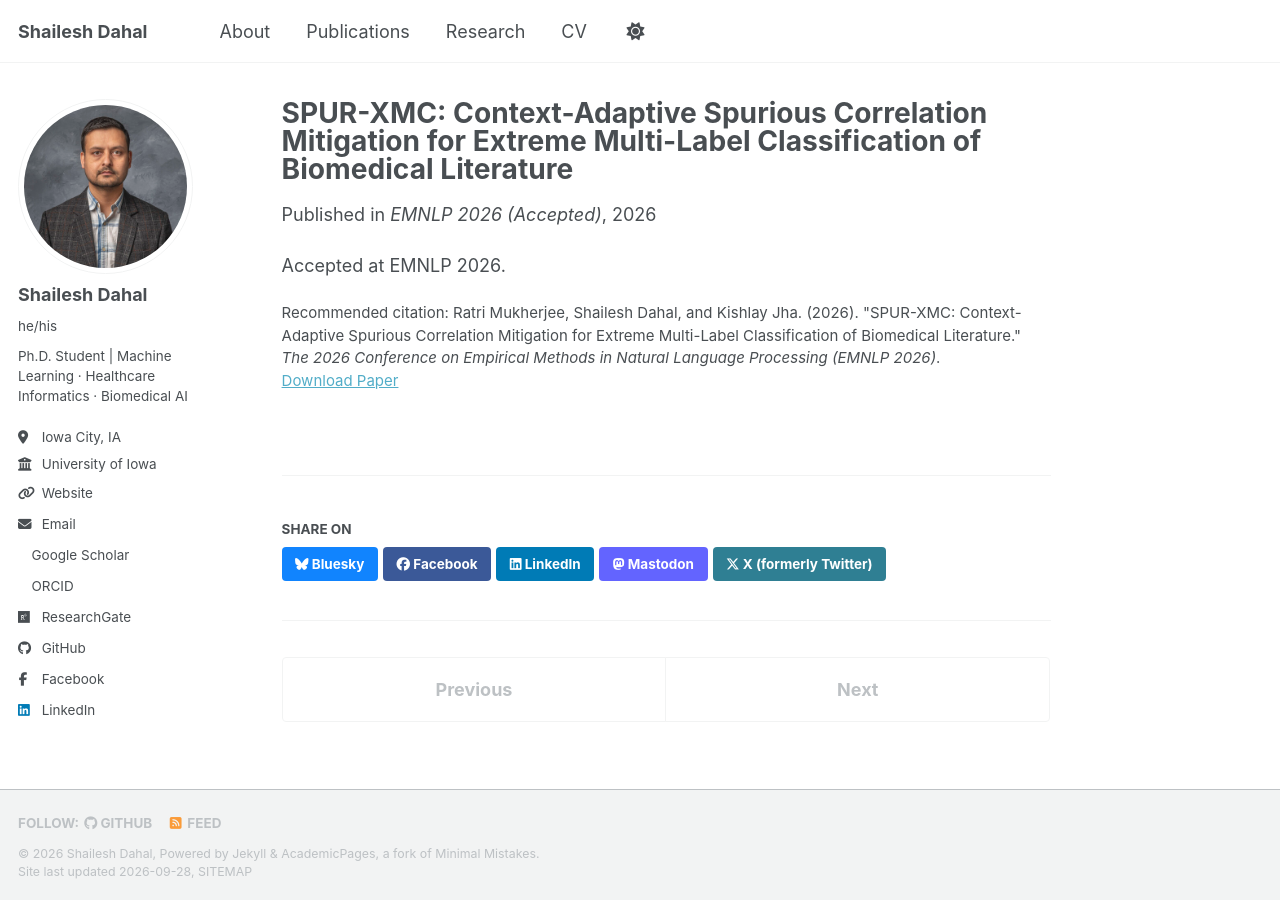
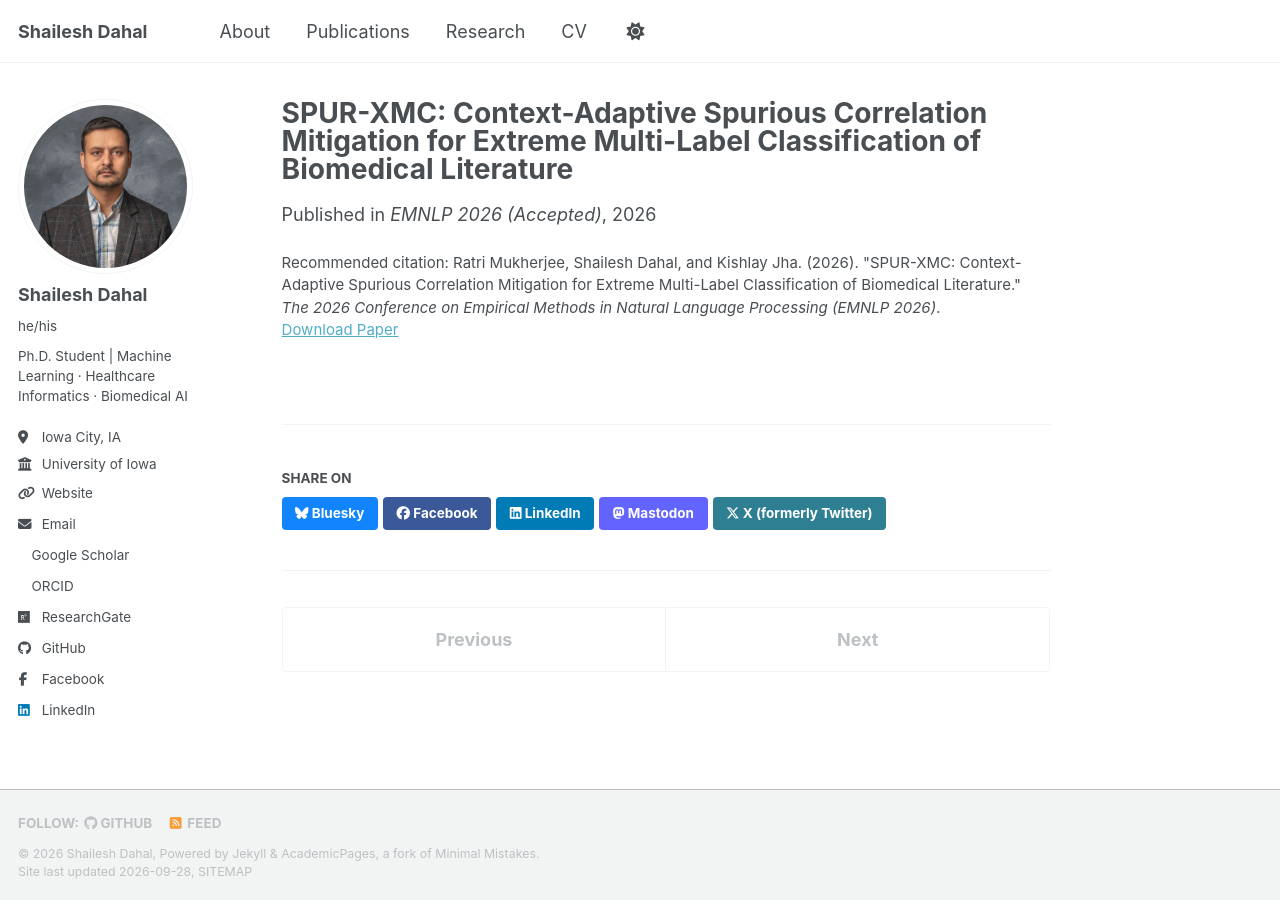
Before and after one commit to shaileshdahal/shaileshdahal.github.io, a Jekyll site: the page built from _publications/2026-01-01-spur-xmc.md, in a window 1280 px wide. Built offline with Jekyll 4.4.1, drawn with Linux system fonts in a browser that asks for light colours; a style sheet for code colours, icons or effects is not loaded.

Commit message:
Update 2026-01-01-spur-xmc.md

```diff
--- a/_publications/2026-01-01-spur-xmc.md
+++ b/_publications/2026-01-01-spur-xmc.md
@@ -5,7 +5,6 @@ category: conferences
 permalink: /publication/2026-spur-xmc
 date: 2026-11-01
 venue: "EMNLP 2026 (Accepted)"
-paperurl: "https://openreview.net/forum?id=jO5K4ogyDA"
+paperurl: "https://openreview.net/attachment?id=jO5K4ogyDA&name=pdf"
 citation: 'Ratri Mukherjee, Shailesh Dahal, and Kishlay Jha. (2026). &quot;SPUR-XMC: Context-Adaptive Spurious Correlation Mitigation for Extreme Multi-Label Classification of Biomedical Literature.&quot; <i>The 2026 Conference on Empirical Methods in Natural Language Processing (EMNLP 2026)</i>.'
 ---
-Accepted at EMNLP 2026.
```
